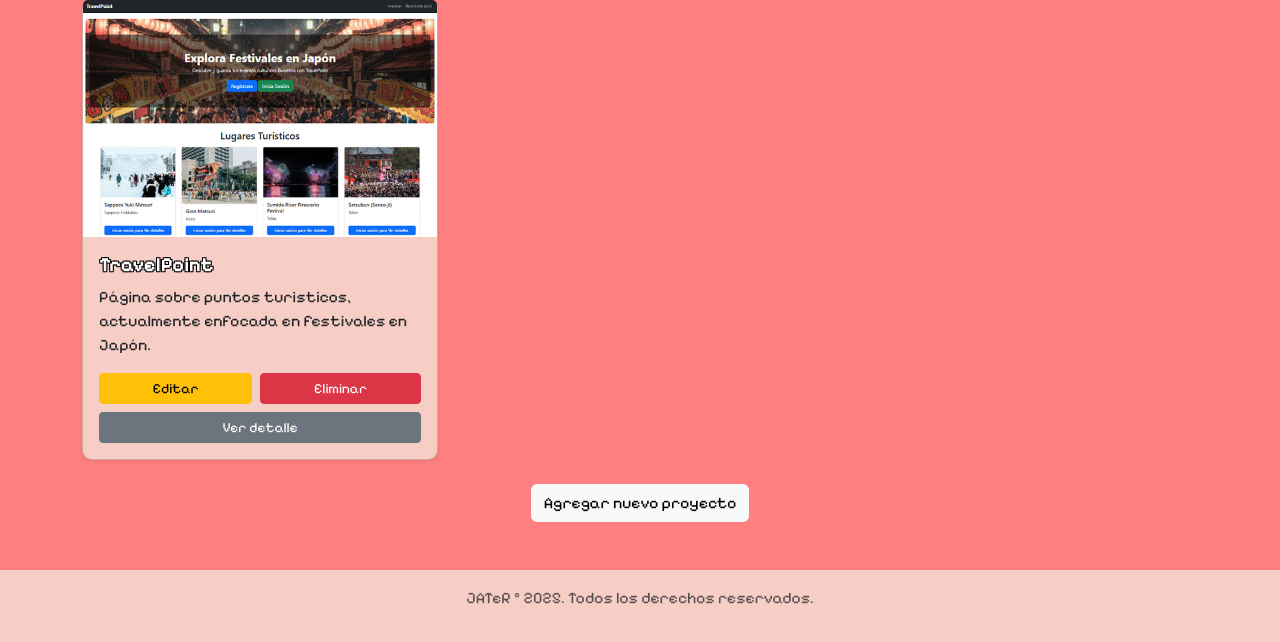
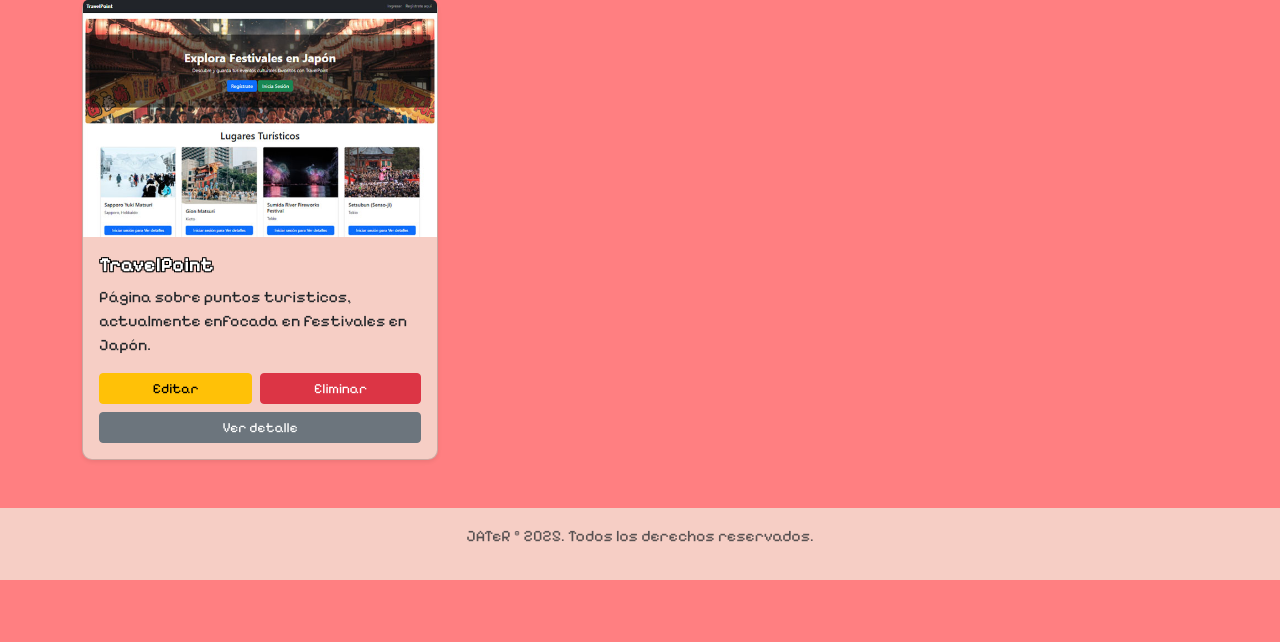
Before and after one commit to JATeR912/Portafolio, a Django app: page /proyecto/ in a window 1280 px wide. Shown: the part 177-819 px from the top of the page. After the commit the page ends 757 px from the top, so only its background shows below. Run offline with Django 5.2, Linux system fonts and the light colour scheme; a user stored in the database is signed in; data comes from the database, SQL or seed files in the repository.

Commit message:
Se elimina boton adicional para agregar proyectos de lsita proyectos

```diff
--- a/proyectos/templates/proyectos/lista_proyecto.html
+++ b/proyectos/templates/proyectos/lista_proyecto.html
@@ -38,11 +38,5 @@
         <p>No hay proyectos disponibles.</p>
         {% endfor %}
     </div>
-
-    {% if user.is_staff %}
-    <div class="mt-4 text-center">
-        <a href="{% url 'crear_proyecto' %}" class="btn btn-light">Agregar nuevo proyecto</a>
-    </div>
-    {% endif %}
 </div>
 {% endblock %}
```
Lines whose indentation alone changed are shown as unchanged.
